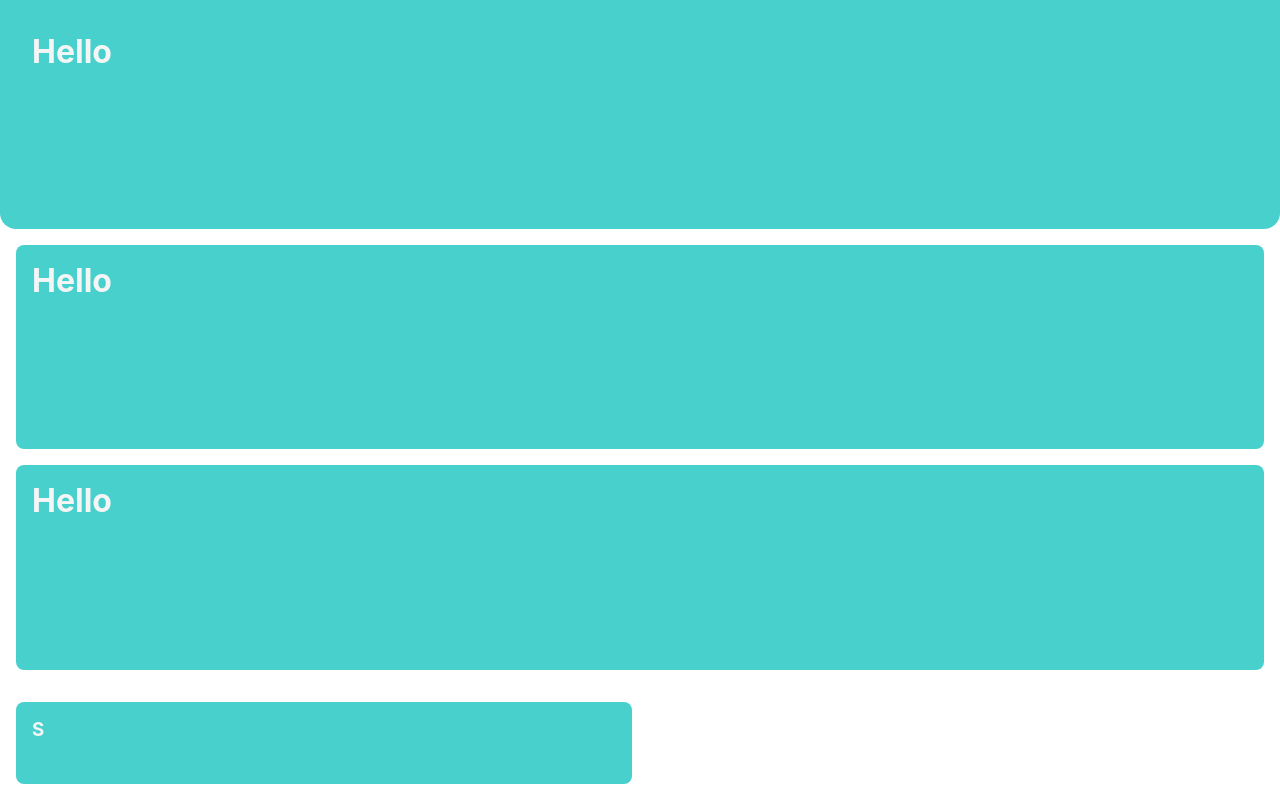
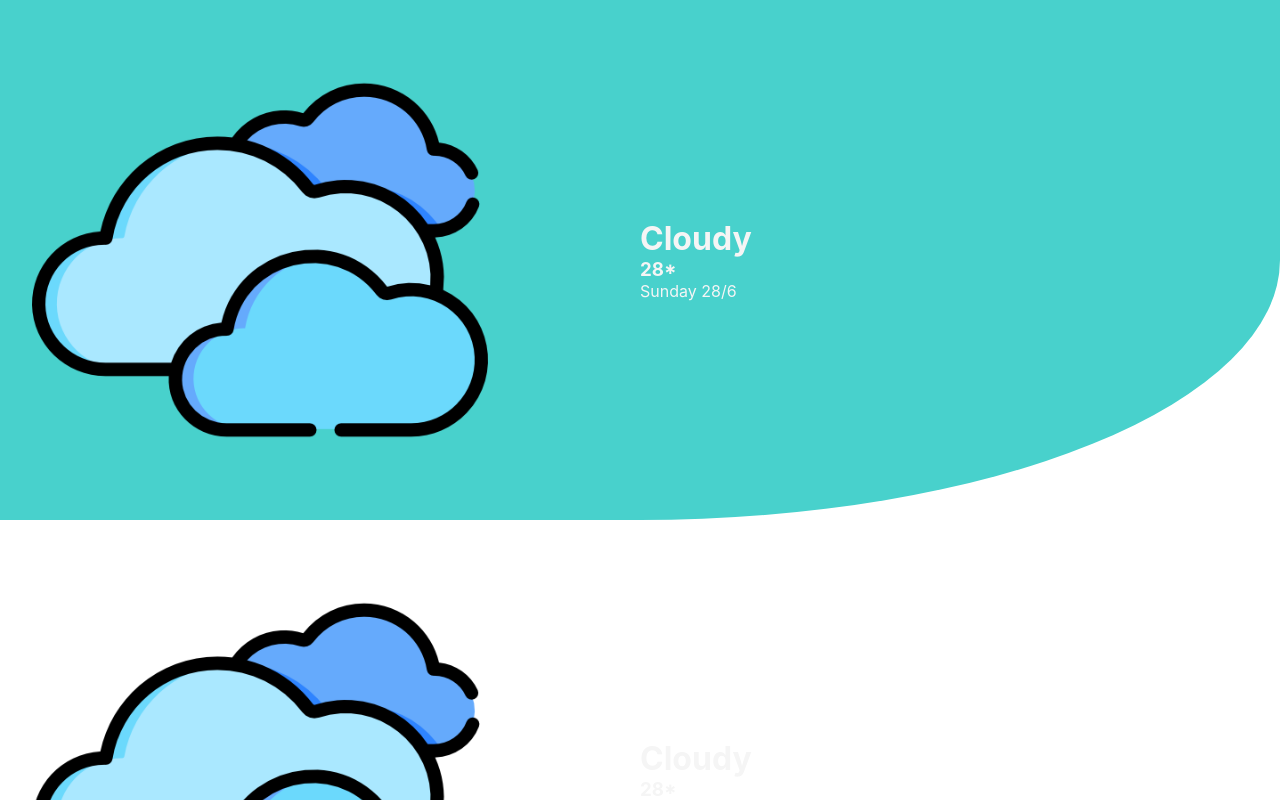
Before and after one commit to ahme-dev/hawr, a React (Vite) app: page / in a window 1280 px wide. Shown: the top 800 px of the page. Built offline with nearby package versions, Linux system fonts and the light colour scheme.

Commit message:
Add more parts to day component and modify header border

```diff
--- a/src/App.css
+++ b/src/App.css
@@ -16,9 +16,7 @@ header {
   background-color: mediumturquoise;
 
   grid-template-rows: 1fr;
-
-  border-bottom-right-radius: 1rem;
-  border-bottom-left-radius: 1rem;
+  border-bottom-right-radius: 50%;
 }
 
 main {
--- a/src/components/Day.css
+++ b/src/components/Day.css
@@ -1,7 +1,15 @@
 .Day {
-  background-color: mediumturquoise;
   color: whitesmoke;
 
   border-radius: 0.5rem;
   padding: 1rem;
+
+  display: grid;
+  grid-template-columns: 1fr 1fr;
+  align-items: center;
+  justify-content: center;
 }
+
+img {
+  width: 75%;
+}
--- a/src/components/Day.jsx
+++ b/src/components/Day.jsx
@@ -1,9 +1,15 @@
 import "./Day.css";
+import cloudy from "../images/clouds.png";
 
 function Day() {
   return (
     <div className="Day">
-      <h1>Hello</h1>
+      <img className="Day-img" src={cloudy}></img>
+      <div className="Day-text">
+        <h1>Cloudy</h1>
+        <h3>28*</h3>
+        <p>Sunday 28/6</p>
+      </div>
     </div>
   );
 }
```
